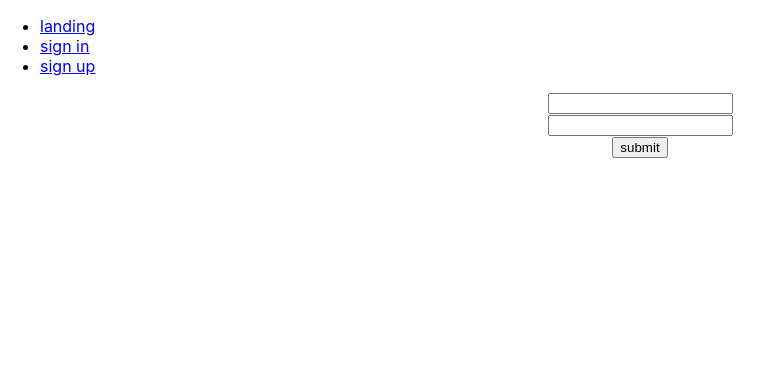
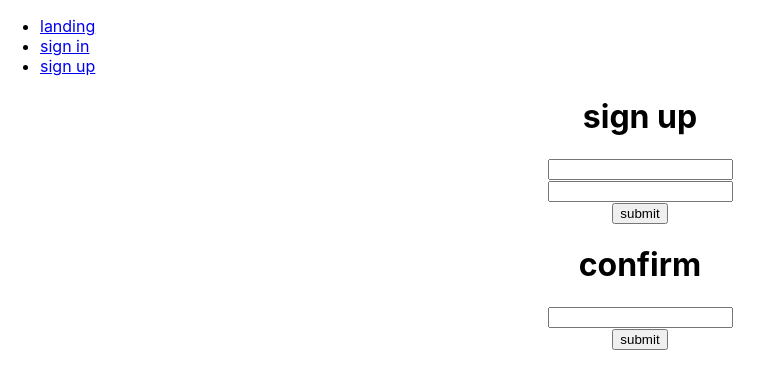
Before and after one commit to Sife-ops/sst-rest-cognito, a React (Create React App) app in the folder frontend/: page /signup in a window 1280 px wide. Shown: the top 388 px of the page, without its empty margins (0-773 px from the left). Built offline with nearby package versions, Linux system fonts and the light colour scheme; no server answers; what aws-amplify would draw is missing.

Commit message:
confirm sign up

```diff
--- a/frontend/src/component/sign-in.tsx
+++ b/frontend/src/component/sign-in.tsx
@@ -7,14 +7,13 @@ export const SignIn: React.FC = () => {
 
   return (
     <div className="App">
-      {/* // */}
+      <h1>sign in</h1>
       <form
         onSubmit={async (e) => {
           e.preventDefault();
           try {
             const res = await Auth.signIn(email, password);
             console.log("auth", res);
-            alert("ok");
           } catch (e) {
             console.log(e);
           }
--- a/frontend/src/component/sign-up.tsx
+++ b/frontend/src/component/sign-up.tsx
@@ -5,16 +5,19 @@ export const SignUp: React.FC = () => {
   const [email, setEmail] = useState("");
   const [password, setPassword] = useState("");
 
+  const [confirmEmail, setConfirmEmail] = useState("");
+  const [confirmCode, setConfirmCode] = useState("");
+
   return (
     <div className="App">
-      {/* // */}
+      <h1>sign up</h1>
       <form
         onSubmit={async (e) => {
           e.preventDefault();
           try {
-            const res = await Auth.signIn(email, password);
+            const res = await Auth.signUp(email, password);
             console.log("auth", res);
-            alert("ok");
+            setConfirmEmail(email);
           } catch (e) {
             console.log(e);
           }
@@ -36,6 +39,28 @@ export const SignUp: React.FC = () => {
         <br />
         <button type="submit">submit</button>
       </form>
+
+      <h1>confirm</h1>
+      <form
+        onSubmit={async (e) => {
+          e.preventDefault();
+          try {
+            const res = await Auth.confirmSignUp(confirmEmail, confirmCode);
+            console.log("auth", res);
+          } catch (e) {
+            console.log(e);
+          }
+        }}
+      >
+        <input
+          onChange={(e) => {
+            setConfirmCode(e.target.value);
+          }}
+          value={confirmCode}
+        />
+        <br />
+        <button type="submit">submit</button>
+      </form>
     </div>
   );
 };
```
Also changed, not shown: 1 other file (tests, documents, lock files or other folders).
